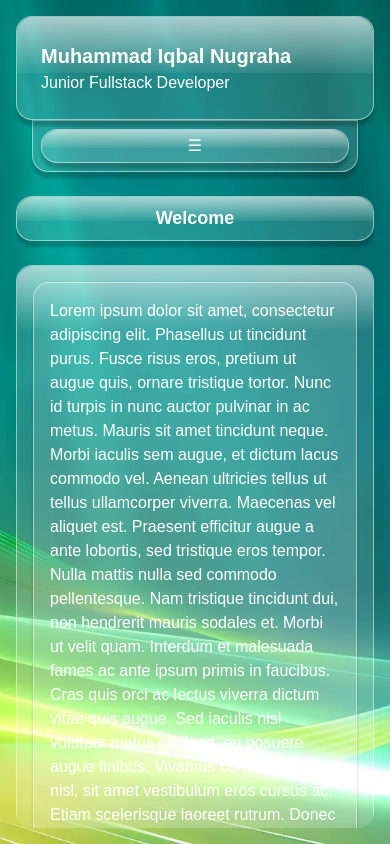
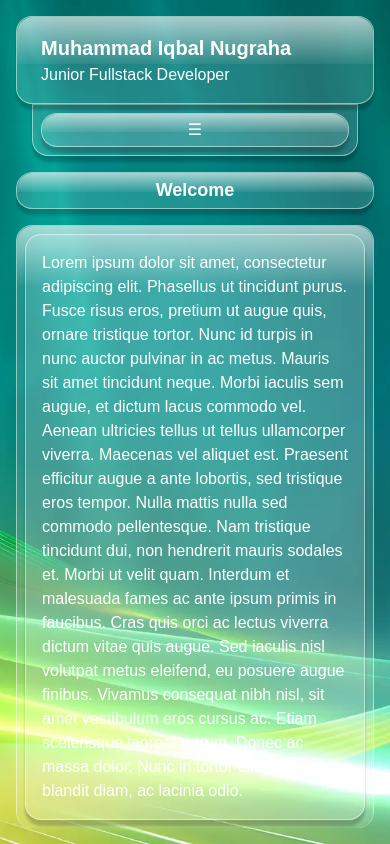
Before and after one commit to antasenaw/next-js-portfolio, a Next.js app: page / in a window 390 px wide. Built offline with nearby package versions, Linux system fonts and the light colour scheme.

Commit message:
Set some sizings to suit mobile

```diff
--- a/app/Page.css
+++ b/app/Page.css
@@ -12,6 +12,7 @@
         rgba(255, 255, 255, 0.06)
     );
     border-radius: 1rem 1rem 0 0;
+    z-index: -1;
 }
 
 .frutiger-2 {
--- a/app/page.tsx
+++ b/app/page.tsx
@@ -22,7 +22,7 @@ export default function Home() {
     <div className="flex h-screen items-center justify-center">
       <div className=" flex gap-4 md:gap-6 max-h-screen max-w-screen md:max-h-4/5 md:max-w-5xl md:m-8 m-4 py-4 md:py-0">
         <Navbar homeRef={homeRef} aboutRef={aboutRef} projectsRef={projectsRef} contactsRef={contactsRef}/>
-        <div className="flex flex-col gap-6 page rounded-2xl">
+        <div className="flex flex-col gap-4 md:gap-6 page rounded-2xl">
           <Header homeRef={homeRef} aboutRef={aboutRef} projectsRef={projectsRef} contactsRef={contactsRef}/>
           <Main homeRef={homeRef} aboutRef={aboutRef} projectsRef={projectsRef} contactsRef={contactsRef}/>
         </div>
--- a/components/Header.tsx
+++ b/components/Header.tsx
@@ -5,7 +5,7 @@ const Header = ({ homeRef, aboutRef, projectsRef, contactsRef }: RefProps) => {
   return (
     <>
     <header>
-      <div className='bg-[rgba(255,255,255,0.125)] border border-[rgba(255,255,255,0.5)] p-6 rounded-2xl shadow-[0px_6px_3px_rgba(0,0,0,0.2)] frutiger'>
+      <div className='bg-[rgba(255,255,255,0.125)] border border-[rgba(255,255,255,0.5)] py-4 px-6 md:p-6 rounded-2xl shadow-[0px_6px_3px_rgba(0,0,0,0.2)] frutiger'>
         <h1 className='text-[1.25rem] md:text-[2rem] font-bold'>Muhammad Iqbal Nugraha</h1>
         <p>Junior Fullstack Developer</p>
       </div>
--- a/components/Main.tsx
+++ b/components/Main.tsx
@@ -9,9 +9,9 @@ interface SectionProps {
 
 const Section = ({ hook, title, content }: SectionProps) => {
   return (
-    <section ref={hook} className='flex flex-col gap-6'>
-      <h2 className=' frutiger text-center text-[1.125rem] md:text-2xl font-bold bg-[rgba(255,255,255,0.125)] border border-[rgba(255,255,255,0.5)] rounded-2xl p-2 shadow-[0px_6px_3px_rgba(0,0,0,0.2)]'>{title}</h2>
-      <div className='frutiger-2 bg-[rgba(255,255,255,0.125)] border border-[rgba(255,255,255,0.5)] rounded-2xl p-4 shadow-[0px_6px_3px_rgba(0,0,0,0.2)]'>
+    <section ref={hook} className='flex flex-col gap-4 md:gap-6'>
+      <h2 className=' frutiger text-center text-[1.125rem] md:text-2xl font-bold bg-[rgba(255,255,255,0.125)] border border-[rgba(255,255,255,0.5)] rounded-2xl p-1 md:p-2 shadow-[0px_6px_3px_rgba(0,0,0,0.2)]'>{title}</h2>
+      <div className='frutiger-2 bg-[rgba(255,255,255,0.125)] border border-[rgba(255,255,255,0.5)] rounded-2xl p-2 md:p-4 shadow-[0px_6px_3px_rgba(0,0,0,0.2)]'>
         <p className='bg-[rgba(255,255,255,0.125)] border border-[rgba(255,255,255,0.5)] rounded-2xl p-4 shadow-[0px_6px_3px_rgba(0,0,0,0.2)]'>{content}</p>
       </div>
     </section>
@@ -21,7 +21,7 @@ const Section = ({ hook, title, content }: SectionProps) => {
 
 const Main = ({ homeRef, aboutRef, projectsRef, contactsRef }: RefProps) => {
   return (
-    <main className='flex flex-col gap-6 overflow-y-auto rounded-2xl [scrollbar-width:none] [&::-webkit-scrollbar]:hidden max-md:pb-2' >
+    <main className='flex flex-col gap-4 md:gap-6 overflow-y-auto rounded-2xl [scrollbar-width:none] [&::-webkit-scrollbar]:hidden max-md:pb-2' >
       <Section hook={homeRef} title='Welcome' content='Lorem ipsum dolor sit amet, consectetur adipiscing elit. Phasellus ut tincidunt purus. Fusce risus eros, pretium ut augue quis, ornare tristique tortor. Nunc id turpis in nunc auctor pulvinar in ac metus. Mauris sit amet tincidunt neque. Morbi iaculis sem augue, et dictum lacus commodo vel. Aenean ultricies tellus ut tellus ullamcorper viverra. Maecenas vel aliquet est. Praesent efficitur augue a ante lobortis, sed tristique eros tempor. Nulla mattis nulla sed commodo pellentesque. Nam tristique tincidunt dui, non hendrerit mauris sodales et. Morbi ut velit quam. Interdum et malesuada fames ac ante ipsum primis in faucibus. Cras quis orci ac lectus viverra dictum vitae quis augue. Sed iaculis nisl volutpat metus eleifend, eu posuere augue finibus. Vivamus consequat nibh nisl, sit amet vestibulum eros cursus ac. Etiam scelerisque laoreet rutrum. Donec ac massa dolor. Nunc in tortor elit. Nulla et blandit diam, ac lacinia odio.'/>
       <Section hook={aboutRef} title='About me' content='Lorem ipsum dolor sit amet, consectetur adipiscing elit. Phasellus ut tincidunt purus. Fusce risus eros, pretium ut augue quis, ornare tristique tortor. Nunc id turpis in nunc auctor pulvinar in ac metus. Mauris sit amet tincidunt neque. Morbi iaculis sem augue, et dictum lacus commodo vel. Aenean ultricies tellus ut tellus ullamcorper viverra. Maecenas vel aliquet est. Praesent efficitur augue a ante lobortis, sed tristique eros tempor. Nulla mattis nulla sed commodo pellentesque. Nam tristique tincidunt dui, non hendrerit mauris sodales et. Morbi ut velit quam. Interdum et malesuada fames ac ante ipsum primis in faucibus. Cras quis orci ac lectus viverra dictum vitae quis augue. Sed iaculis nisl volutpat metus eleifend, eu posuere augue finibus. Vivamus consequat nibh nisl, sit amet vestibulum eros cursus ac. Etiam scelerisque laoreet rutrum. Donec ac massa dolor. Nunc in tortor elit. Nulla et blandit diam, ac lacinia odio.'/>
       <Section hook={projectsRef} title='Projects' content='Lorem ipsum dolor sit amet, consectetur adipiscing elit. Phasellus ut tincidunt purus. Fusce risus eros, pretium ut augue quis, ornare tristique tortor. Nunc id turpis in nunc auctor pulvinar in ac metus. Mauris sit amet tincidunt neque. Morbi iaculis sem augue, et dictum lacus commodo vel. Aenean ultricies tellus ut tellus ullamcorper viverra. Maecenas vel aliquet est. Praesent efficitur augue a ante lobortis, sed tristique eros tempor. Nulla mattis nulla sed commodo pellentesque. Nam tristique tincidunt dui, non hendrerit mauris sodales et. Morbi ut velit quam. Interdum et malesuada fames ac ante ipsum primis in faucibus. Cras quis orci ac lectus viverra dictum vitae quis augue. Sed iaculis nisl volutpat metus eleifend, eu posuere augue finibus. Vivamus consequat nibh nisl, sit amet vestibulum eros cursus ac. Etiam scelerisque laoreet rutrum. Donec ac massa dolor. Nunc in tortor elit. Nulla et blandit diam, ac lacinia odio.'/>
```
